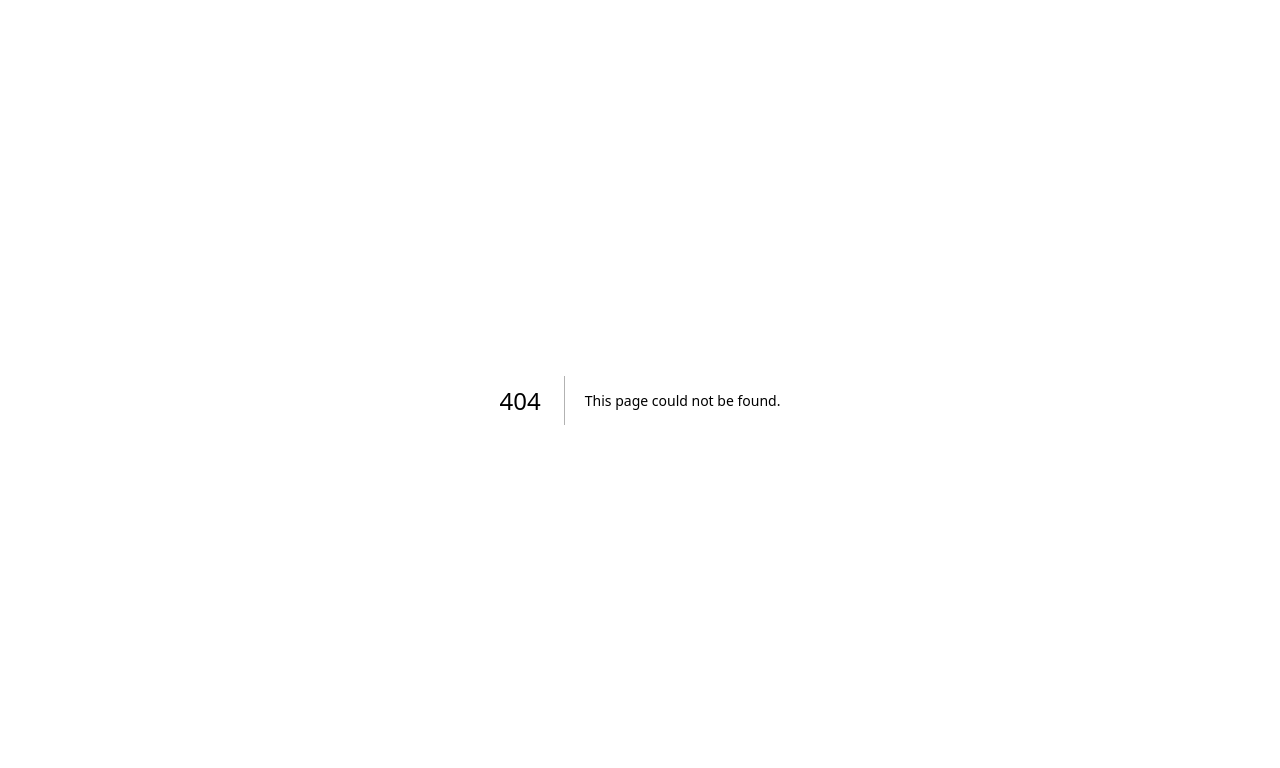
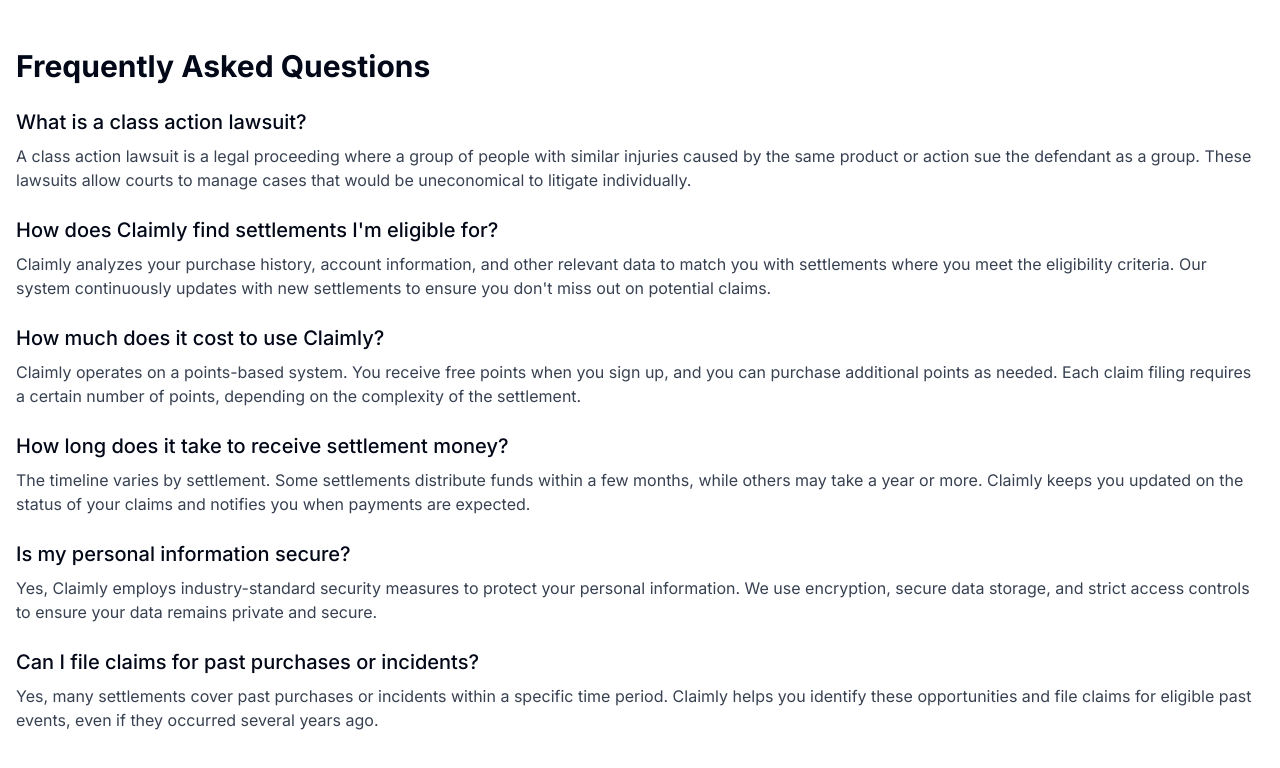
Before and after one commit to dzodze00/claimly.app, a Next.js app: page /faq in a window 1280 px wide. Before the commit this address had no page. Shown: the top 768 px of the page. Built offline with nearby package versions, Linux system fonts and the light colour scheme.

Commit message:
Create page.tsx

```diff
--- /dev/null
+++ b/app/faq/page.tsx
@@ -0,0 +1,62 @@
+export default function FAQPage() {
+  return (
+    <div className="container mx-auto py-12 px-4">
+      <h1 className="text-3xl font-bold mb-6">Frequently Asked Questions</h1>
+
+      <div className="space-y-6">
+        <div>
+          <h3 className="text-xl font-medium mb-2">What is a class action lawsuit?</h3>
+          <p className="text-gray-700">
+            A class action lawsuit is a legal proceeding where a group of people with similar injuries caused by the
+            same product or action sue the defendant as a group. These lawsuits allow courts to manage cases that would
+            be uneconomical to litigate individually.
+          </p>
+        </div>
+
+        <div>
+          <h3 className="text-xl font-medium mb-2">How does Claimly find settlements I'm eligible for?</h3>
+          <p className="text-gray-700">
+            Claimly analyzes your purchase history, account information, and other relevant data to match you with
+            settlements where you meet the eligibility criteria. Our system continuously updates with new settlements to
+            ensure you don't miss out on potential claims.
+          </p>
+        </div>
+
+        <div>
+          <h3 className="text-xl font-medium mb-2">How much does it cost to use Claimly?</h3>
+          <p className="text-gray-700">
+            Claimly operates on a points-based system. You receive free points when you sign up, and you can purchase
+            additional points as needed. Each claim filing requires a certain number of points, depending on the
+            complexity of the settlement.
+          </p>
+        </div>
+
+        <div>
+          <h3 className="text-xl font-medium mb-2">How long does it take to receive settlement money?</h3>
+          <p className="text-gray-700">
+            The timeline varies by settlement. Some settlements distribute funds within a few months, while others may
+            take a year or more. Claimly keeps you updated on the status of your claims and notifies you when payments
+            are expected.
+          </p>
+        </div>
+
+        <div>
+          <h3 className="text-xl font-medium mb-2">Is my personal information secure?</h3>
+          <p className="text-gray-700">
+            Yes, Claimly employs industry-standard security measures to protect your personal information. We use
+            encryption, secure data storage, and strict access controls to ensure your data remains private and secure.
+          </p>
+        </div>
+
+        <div>
+          <h3 className="text-xl font-medium mb-2">Can I file claims for past purchases or incidents?</h3>
+          <p className="text-gray-700">
+            Yes, many settlements cover past purchases or incidents within a specific time period. Claimly helps you
+            identify these opportunities and file claims for eligible past events, even if they occurred several years
+            ago.
+          </p>
+        </div>
+      </div>
+    </div>
+  )
+}
```
